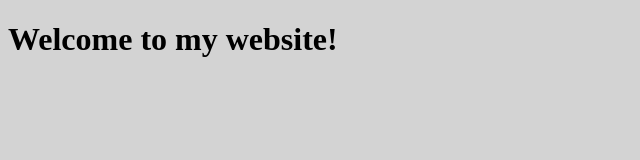
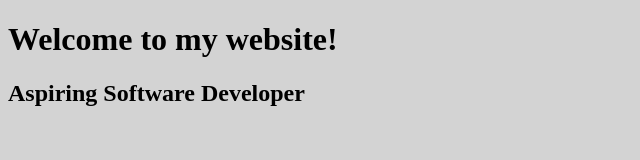
Before and after one commit to vincentbaylon/personal, a plain HTML site: page index.html in a window 1280 px wide. Shown: the whole page, without its empty margins (0-640 px from the left). Drawn offline with Linux system fonts and the light colour scheme.

Commit message:
add script.js, connect to index.html

```diff
--- a/index.html
+++ b/index.html
@@ -6,5 +6,6 @@
     </head>
     <body>
         <h1>Welcome to my website!</h1>
+        <script src="script.js"></script>
     </body>
 </html>
--- /dev/null
+++ b/script.js
@@ -0,0 +1,4 @@
+const h2 = document.createElement('h2');
+h2.textContent = 'Aspiring Software Developer'
+
+document.querySelector('body').appendChild(h2);
```
